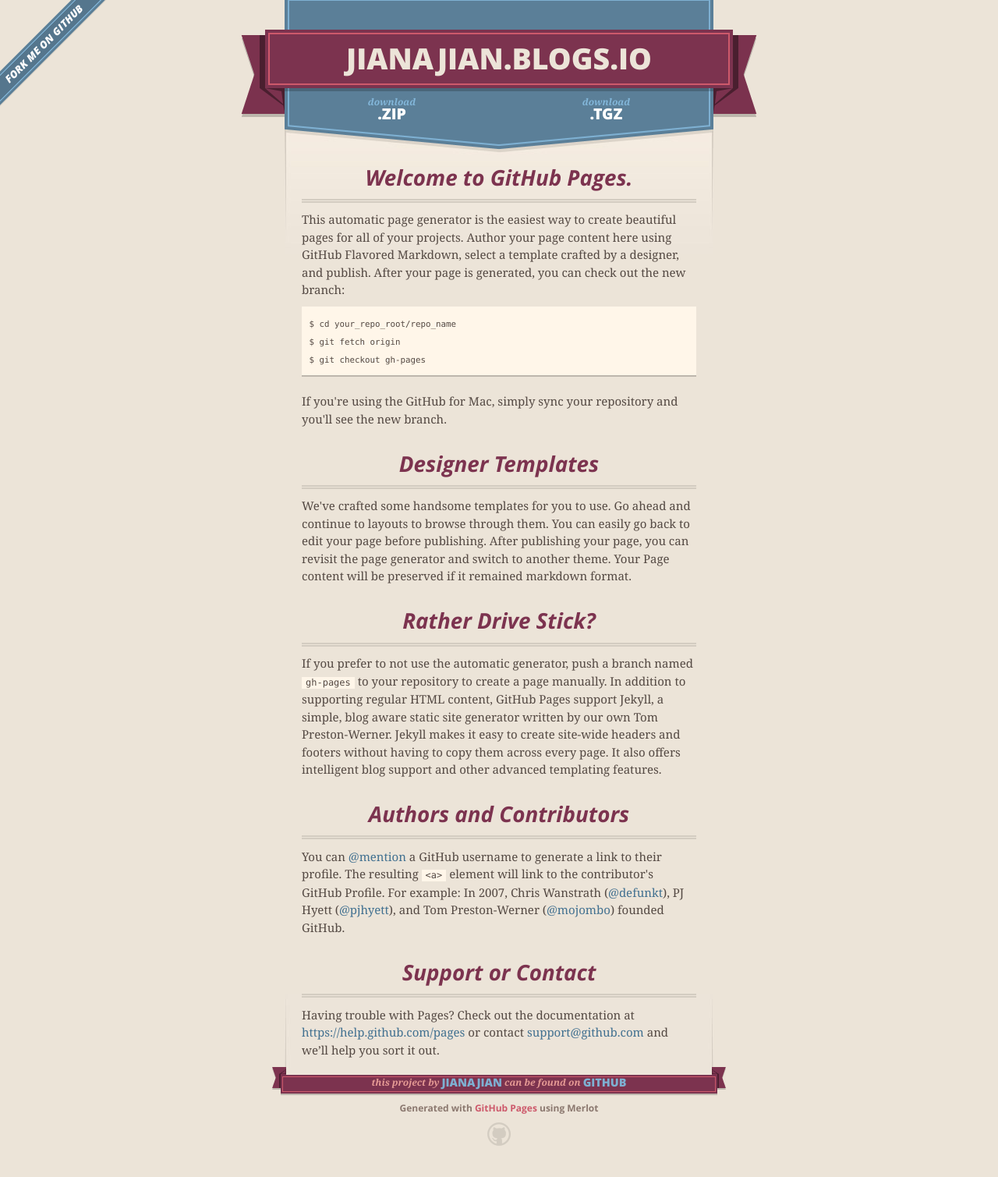
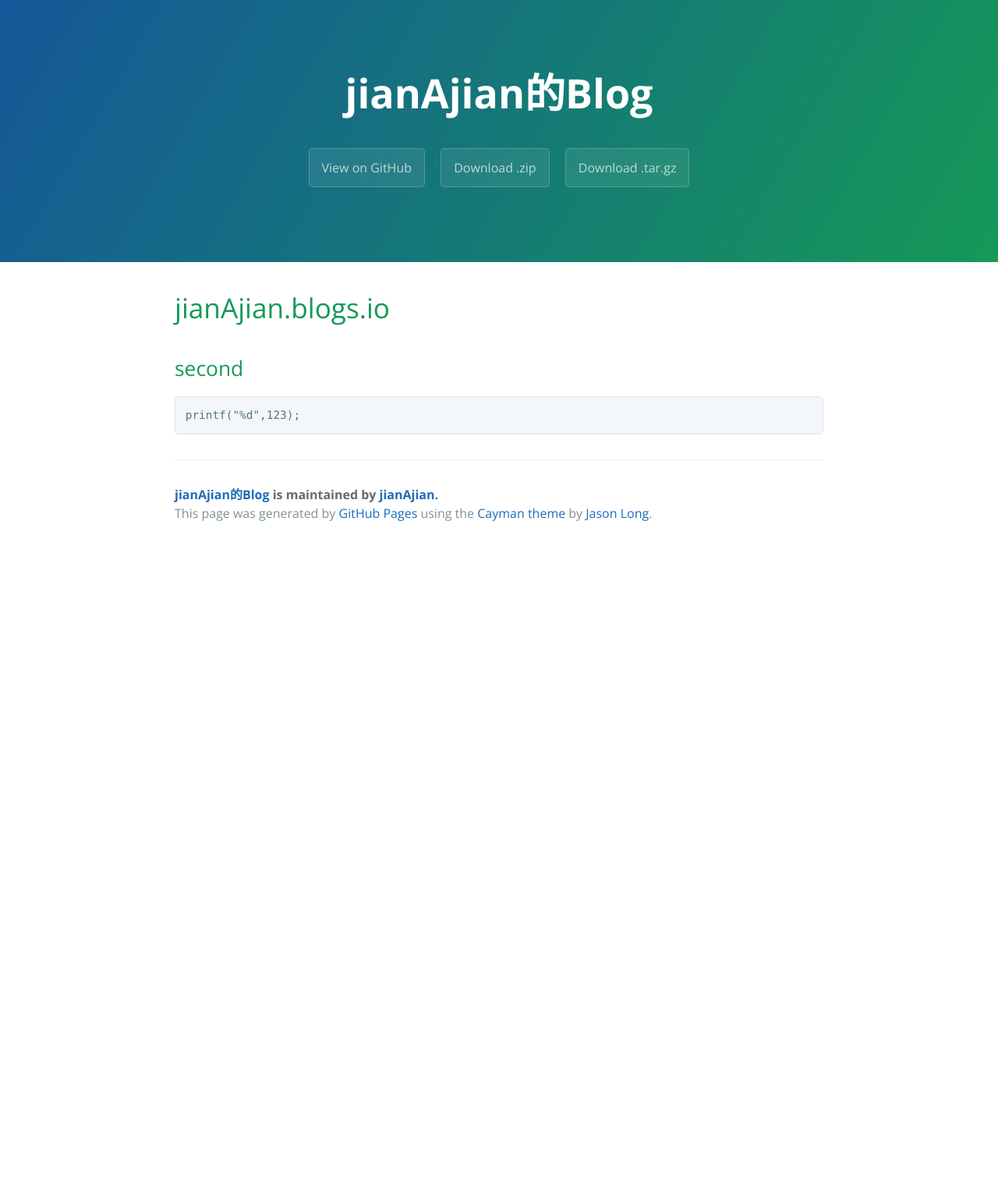
Before and after one commit to jianAjian/jianAjian.blogs.io, a Jekyll site: the page index.html, which Jekyll copies as it is, in a window 1280 px wide. Shown: the whole page at 78% size. Built offline with Jekyll 4.4.1, drawn with Linux system fonts in a browser that asks for light colours; nearby versions of some CDN libraries; after the commit the page ends 900 px from its top, so only the background shows below that.

Commit message:
Create gh-pages branch via GitHub

```diff
--- a/index.html
+++ b/index.html
@@ -1,97 +1,40 @@
 <!DOCTYPE html>
-<html>
+<html lang="en-us">
   <head>
-    <meta charset='utf-8'>
-    <meta http-equiv="X-UA-Compatible" content="chrome=1">
-    <meta name="viewport" content="width=640">
+    <meta charset="UTF-8">
+    <title>jianAjian的Blog by jianAjian</title>
+    <meta name="viewport" content="width=device-width, initial-scale=1">
+    <link rel="stylesheet" type="text/css" href="stylesheets/normalize.css" media="screen">
+    <link href='http://fonts.googleapis.com/css?family=Open+Sans:400,700' rel='stylesheet' type='text/css'>
+    <link rel="stylesheet" type="text/css" href="stylesheets/stylesheet.css" media="screen">
+    <link rel="stylesheet" type="text/css" href="stylesheets/github-light.css" media="screen">
+  </head>
+  <body>
+    <section class="page-header">
+      <h1 class="project-name">jianAjian的Blog</h1>
+      <h2 class="project-tagline"></h2>
+      <a href="https://github.com/jianAjian/jianAjian.blogs.io" class="btn">View on GitHub</a>
+      <a href="https://github.com/jianAjian/jianAjian.blogs.io/zipball/master" class="btn">Download .zip</a>
+      <a href="https://github.com/jianAjian/jianAjian.blogs.io/tarball/master" class="btn">Download .tar.gz</a>
+    </section>
 
-    <link rel="stylesheet" href="stylesheets/core.css" media="screen">
-    <link rel="stylesheet" href="stylesheets/mobile.css" media="handheld, only screen and (max-device-width:640px)">
-    <link rel="stylesheet" href="stylesheets/github-light.css">
+    <section class="main-content">
+      <h1>
+<a id="jianajianblogsio" class="anchor" href="#jianajianblogsio" aria-hidden="true"><span class="octicon octicon-link"></span></a>jianAjian.blogs.io</h1>
 
-    <script type="text/javascript" src="javascripts/modernizr.js"></script>
-    <script type="text/javascript" src="https://ajax.googleapis.com/ajax/libs/jquery/1.7.1/jquery.min.js"></script>
-    <script type="text/javascript" src="javascripts/headsmart.min.js"></script>
-    <script type="text/javascript">
-      $(document).ready(function () {
-        $('#main_content').headsmart()
-      })
-    </script>
-    <title>Jianajian.blogs.io by jianAjian</title>
-  </head>
+<h2>
+<a id="second" class="anchor" href="#second" aria-hidden="true"><span class="octicon octicon-link"></span></a>second</h2>
 
-  <body>
-    <a id="forkme_banner" href="https://github.com/jianAjian/jianAjian.blogs.io">View on GitHub</a>
-    <div class="shell">
-
-      <header>
-        <span class="ribbon-outer">
-          <span class="ribbon-inner">
-            <h1>Jianajian.blogs.io</h1>
-            <h2></h2>
-          </span>
-          <span class="left-tail"></span>
-          <span class="right-tail"></span>
-        </span>
-      </header>
-
-      <section id="downloads">
-        <span class="inner">
-          <a href="https://github.com/jianAjian/jianAjian.blogs.io/zipball/master" class="zip"><em>download</em> .ZIP</a><a href="https://github.com/jianAjian/jianAjian.blogs.io/tarball/master" class="tgz"><em>download</em> .TGZ</a>
-        </span>
-      </section>
-
-
-      <span class="banner-fix"></span>
-
-
-      <section id="main_content">
-        <h3>
-<a id="welcome-to-github-pages" class="anchor" href="#welcome-to-github-pages" aria-hidden="true"><span class="octicon octicon-link"></span></a>Welcome to GitHub Pages.</h3>
-
-<p>This automatic page generator is the easiest way to create beautiful pages for all of your projects. Author your page content here using GitHub Flavored Markdown, select a template crafted by a designer, and publish. After your page is generated, you can check out the new branch:</p>
-
-<pre><code>$ cd your_repo_root/repo_name
-$ git fetch origin
-$ git checkout gh-pages
+<pre><code>printf("%d",123);
 </code></pre>
 
-<p>If you're using the GitHub for Mac, simply sync your repository and you'll see the new branch.</p>
+      <footer class="site-footer">
+        <span class="site-footer-owner"><a href="https://github.com/jianAjian/jianAjian.blogs.io">jianAjian的Blog</a> is maintained by <a href="https://github.com/jianAjian">jianAjian</a>.</span>
 
-<h3>
-<a id="designer-templates" class="anchor" href="#designer-templates" aria-hidden="true"><span class="octicon octicon-link"></span></a>Designer Templates</h3>
-
-<p>We've crafted some handsome templates for you to use. Go ahead and continue to layouts to browse through them. You can easily go back to edit your page before publishing. After publishing your page, you can revisit the page generator and switch to another theme. Your Page content will be preserved if it remained markdown format.</p>
-
-<h3>
-<a id="rather-drive-stick" class="anchor" href="#rather-drive-stick" aria-hidden="true"><span class="octicon octicon-link"></span></a>Rather Drive Stick?</h3>
-
-<p>If you prefer to not use the automatic generator, push a branch named <code>gh-pages</code> to your repository to create a page manually. In addition to supporting regular HTML content, GitHub Pages support Jekyll, a simple, blog aware static site generator written by our own Tom Preston-Werner. Jekyll makes it easy to create site-wide headers and footers without having to copy them across every page. It also offers intelligent blog support and other advanced templating features.</p>
-
-<h3>
-<a id="authors-and-contributors" class="anchor" href="#authors-and-contributors" aria-hidden="true"><span class="octicon octicon-link"></span></a>Authors and Contributors</h3>
-
-<p>You can <a href="https://github.com/blog/821" class="user-mention">@mention</a> a GitHub username to generate a link to their profile. The resulting <code>&lt;a&gt;</code> element will link to the contributor's GitHub Profile. For example: In 2007, Chris Wanstrath (<a href="https://github.com/defunkt" class="user-mention">@defunkt</a>), PJ Hyett (<a href="https://github.com/pjhyett" class="user-mention">@pjhyett</a>), and Tom Preston-Werner (<a href="https://github.com/mojombo" class="user-mention">@mojombo</a>) founded GitHub.</p>
-
-<h3>
-<a id="support-or-contact" class="anchor" href="#support-or-contact" aria-hidden="true"><span class="octicon octicon-link"></span></a>Support or Contact</h3>
-
-<p>Having trouble with Pages? Check out the documentation at <a href="https://help.github.com/pages">https://help.github.com/pages</a> or contact <a href="mailto:support@github.com">support@github.com</a> and we’ll help you sort it out.</p>
-      </section>
-
-      <footer>
-        <span class="ribbon-outer">
-          <span class="ribbon-inner">
-            <p>this project by <a href="https://github.com/jianAjian">jianAjian</a> can be found on <a href="https://github.com/jianAjian/jianAjian.blogs.io">GitHub</a></p>
-          </span>
-          <span class="left-tail"></span>
-          <span class="right-tail"></span>
-        </span>
-        <p>Generated with <a href="https://pages.github.com">GitHub Pages</a> using Merlot</p>
-        <span class="octocat"></span>
+        <span class="site-footer-credits">This page was generated by <a href="https://pages.github.com">GitHub Pages</a> using the <a href="https://github.com/jasonlong/cayman-theme">Cayman theme</a> by <a href="https://twitter.com/jasonlong">Jason Long</a>.</span>
       </footer>
 
-    </div>
+    </section>
 
 
   </body>
--- /dev/null
+++ b/stylesheets/stylesheet.css
@@ -0,0 +1,245 @@
+* {
+  box-sizing: border-box; }
+
+body {
+  padding: 0;
+  margin: 0;
+  font-family: "Open Sans", "Helvetica Neue", Helvetica, Arial, sans-serif;
+  font-size: 16px;
+  line-height: 1.5;
+  color: #606c71; }
+
+a {
+  color: #1e6bb8;
+  text-decoration: none; }
+  a:hover {
+    text-decoration: underline; }
+
+.btn {
+  display: inline-block;
+  margin-bottom: 1rem;
+  color: rgba(255, 255, 255, 0.7);
+  background-color: rgba(255, 255, 255, 0.08);
+  border-color: rgba(255, 255, 255, 0.2);
+  border-style: solid;
+  border-width: 1px;
+  border-radius: 0.3rem;
+  transition: color 0.2s, background-color 0.2s, border-color 0.2s; }
+  .btn + .btn {
+    margin-left: 1rem; }
+
+.btn:hover {
+  color: rgba(255, 255, 255, 0.8);
+  text-decoration: none;
+  background-color: rgba(255, 255, 255, 0.2);
+  border-color: rgba(255, 255, 255, 0.3); }
+
+@media screen and (min-width: 64em) {
+  .btn {
+    padding: 0.75rem 1rem; } }
+
+@media screen and (min-width: 42em) and (max-width: 64em) {
+  .btn {
+    padding: 0.6rem 0.9rem;
+    font-size: 0.9rem; } }
+
+@media screen and (max-width: 42em) {
+  .btn {
+    display: block;
+    width: 100%;
+    padding: 0.75rem;
+    font-size: 0.9rem; }
+    .btn + .btn {
+      margin-top: 1rem;
+      margin-left: 0; } }
+
+.page-header {
+  color: #fff;
+  text-align: center;
+  background-color: #159957;
+  background-image: linear-gradient(120deg, #155799, #159957); }
+
+@media screen and (min-width: 64em) {
+  .page-header {
+    padding: 5rem 6rem; } }
+
+@media screen and (min-width: 42em) and (max-width: 64em) {
+  .page-header {
+    padding: 3rem 4rem; } }
+
+@media screen and (max-width: 42em) {
+  .page-header {
+    padding: 2rem 1rem; } }
+
+.project-name {
+  margin-top: 0;
+  margin-bottom: 0.1rem; }
+
+@media screen and (min-width: 64em) {
+  .project-name {
+    font-size: 3.25rem; } }
+
+@media screen and (min-width: 42em) and (max-width: 64em) {
+  .project-name {
+    font-size: 2.25rem; } }
+
+@media screen and (max-width: 42em) {
+  .project-name {
+    font-size: 1.75rem; } }
+
+.project-tagline {
+  margin-bottom: 2rem;
+  font-weight: normal;
+  opacity: 0.7; }
+
+@media screen and (min-width: 64em) {
+  .project-tagline {
+    font-size: 1.25rem; } }
+
+@media screen and (min-width: 42em) and (max-width: 64em) {
+  .project-tagline {
+    font-size: 1.15rem; } }
+
+@media screen and (max-width: 42em) {
+  .project-tagline {
+    font-size: 1rem; } }
+
+.main-content :first-child {
+  margin-top: 0; }
+.main-content img {
+  max-width: 100%; }
+.main-content h1, .main-content h2, .main-content h3, .main-content h4, .main-content h5, .main-content h6 {
+  margin-top: 2rem;
+  margin-bottom: 1rem;
+  font-weight: normal;
+  color: #159957; }
+.main-content p {
+  margin-bottom: 1em; }
+.main-content code {
+  padding: 2px 4px;
+  font-family: Consolas, "Liberation Mono", Menlo, Courier, monospace;
+  font-size: 0.9rem;
+  color: #383e41;
+  background-color: #f3f6fa;
+  border-radius: 0.3rem; }
+.main-content pre {
+  padding: 0.8rem;
+  margin-top: 0;
+  margin-bottom: 1rem;
+  font: 1rem Consolas, "Liberation Mono", Menlo, Courier, monospace;
+  color: #567482;
+  word-wrap: normal;
+  background-color: #f3f6fa;
+  border: solid 1px #dce6f0;
+  border-radius: 0.3rem; }
+  .main-content pre > code {
+    padding: 0;
+    margin: 0;
+    font-size: 0.9rem;
+    color: #567482;
+    word-break: normal;
+    white-space: pre;
+    background: transparent;
+    border: 0; }
+.main-content .highlight {
+  margin-bottom: 1rem; }
+  .main-content .highlight pre {
+    margin-bottom: 0;
+    word-break: normal; }
+.main-content .highlight pre, .main-content pre {
+  padding: 0.8rem;
+  overflow: auto;
+  font-size: 0.9rem;
+  line-height: 1.45;
+  border-radius: 0.3rem; }
+.main-content pre code, .main-content pre tt {
+  display: inline;
+  max-width: initial;
+  padding: 0;
+  margin: 0;
+  overflow: initial;
+  line-height: inherit;
+  word-wrap: normal;
+  background-color: transparent;
+  border: 0; }
+  .main-content pre code:before, .main-content pre code:after, .main-content pre tt:before, .main-content pre tt:after {
+    content: normal; }
+.main-content ul, .main-content ol {
+  margin-top: 0; }
+.main-content blockquote {
+  padding: 0 1rem;
+  margin-left: 0;
+  color: #819198;
+  border-left: 0.3rem solid #dce6f0; }
+  .main-content blockquote > :first-child {
+    margin-top: 0; }
+  .main-content blockquote > :last-child {
+    margin-bottom: 0; }
+.main-content table {
+  display: block;
+  width: 100%;
+  overflow: auto;
+  word-break: normal;
+  word-break: keep-all; }
+  .main-content table th {
+    font-weight: bold; }
+  .main-content table th, .main-content table td {
+    padding: 0.5rem 1rem;
+    border: 1px solid #e9ebec; }
+.main-content dl {
+  padding: 0; }
+  .main-content dl dt {
+    padding: 0;
+    margin-top: 1rem;
+    font-size: 1rem;
+    font-weight: bold; }
+  .main-content dl dd {
+    padding: 0;
+    margin-bottom: 1rem; }
+.main-content hr {
+  height: 2px;
+  padding: 0;
+  margin: 1rem 0;
+  background-color: #eff0f1;
+  border: 0; }
+
+@media screen and (min-width: 64em) {
+  .main-content {
+    max-width: 64rem;
+    padding: 2rem 6rem;
+    margin: 0 auto;
+    font-size: 1.1rem; } }
+
+@media screen and (min-width: 42em) and (max-width: 64em) {
+  .main-content {
+    padding: 2rem 4rem;
+    font-size: 1.1rem; } }
+
+@media screen and (max-width: 42em) {
+  .main-content {
+    padding: 2rem 1rem;
+    font-size: 1rem; } }
+
+.site-footer {
+  padding-top: 2rem;
+  margin-top: 2rem;
+  border-top: solid 1px #eff0f1; }
+
+.site-footer-owner {
+  display: block;
+  font-weight: bold; }
+
+.site-footer-credits {
+  color: #819198; }
+
+@media screen and (min-width: 64em) {
+  .site-footer {
+    font-size: 1rem; } }
+
+@media screen and (min-width: 42em) and (max-width: 64em) {
+  .site-footer {
+    font-size: 1rem; } }
+
+@media screen and (max-width: 42em) {
+  .site-footer {
+    font-size: 0.9rem; } }
```
Also changed, not shown: params.json (+1 -1 lines), stylesheets/normalize.css (added).
